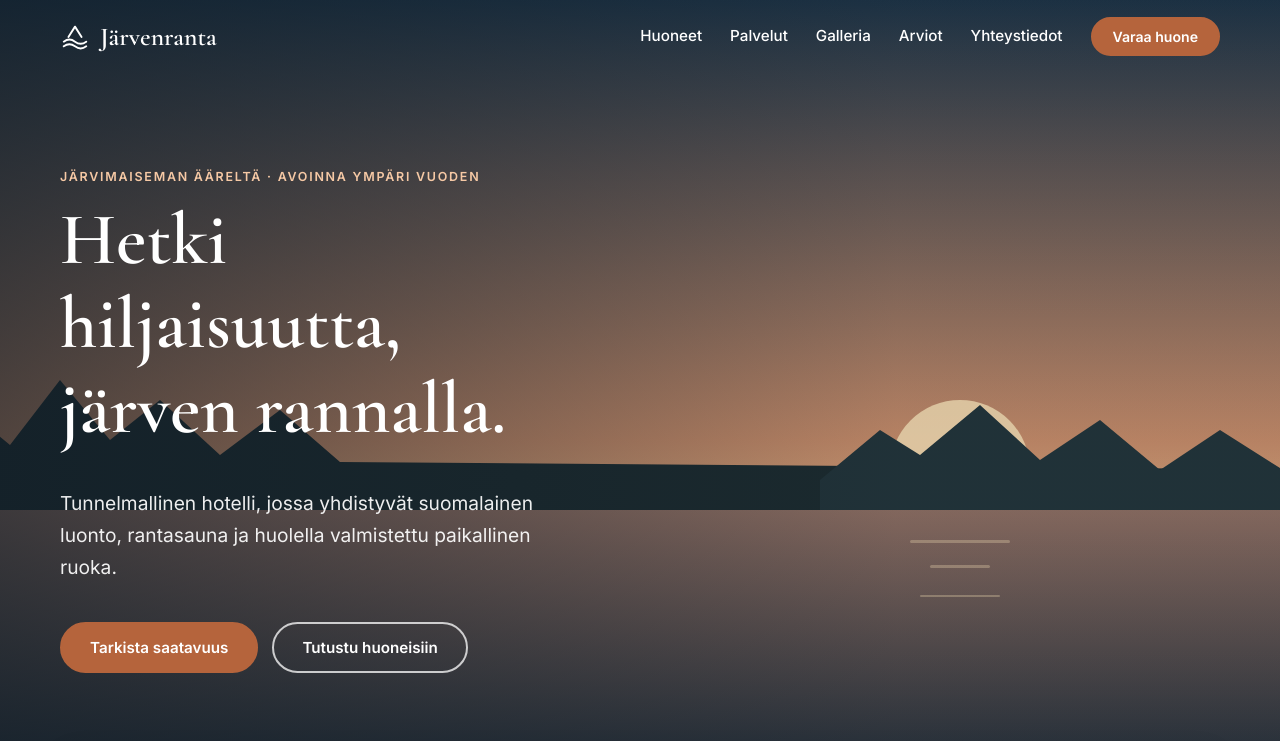
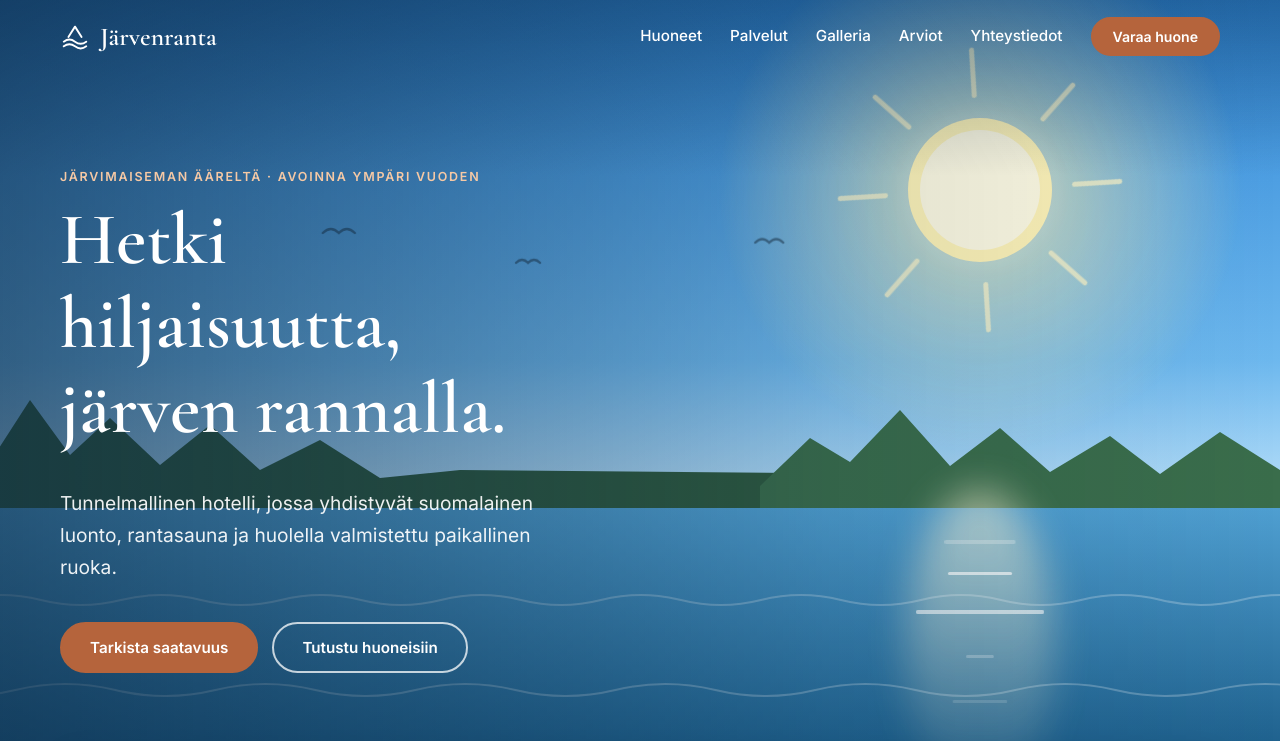
Before and after one commit to sirjere/nettisivu, a plain HTML site: page index.html in a window 1280 px wide. Shown: the top 741 px of the page. Drawn offline with nearby package versions, Linux system fonts and the light colour scheme.

Commit message:
Vaihda etusivun tausta animoiduksi aurinkoiseksi maisemaksi
Pilvetön sininen taivas, hehkuva aurinko pyörivine säteineen,
lentävät linnut ja välkehtivä järvi. Animaatiot pysähtyvät, jos
käyttäjä on pyytänyt vähennettyä liikettä.

Co-Authored-By: Claude Opus 5.5 <noreply@anthropic.com>
Claude-Session: https://claude.ai/code/session_01SCEoMqrUJyL5WHEwBWtz7z

```diff
--- a/index.html
+++ b/index.html
@@ -39,24 +39,65 @@
         <svg viewBox="0 0 1440 800" preserveAspectRatio="xMidYMid slice">
           <defs>
             <linearGradient id="sky" x1="0" y1="0" x2="0" y2="1">
-              <stop offset="0" stop-color="#1d3346"/>
-              <stop offset=".55" stop-color="#c98d6a"/>
-              <stop offset=".75" stop-color="#f1c58f"/>
+              <stop offset="0" stop-color="#2f86d6"/>
+              <stop offset=".45" stop-color="#6db8ee"/>
+              <stop offset=".64" stop-color="#bfe3fa"/>
             </linearGradient>
             <linearGradient id="lake" x1="0" y1="0" x2="0" y2="1">
-              <stop offset="0" stop-color="#8f6f63"/>
-              <stop offset="1" stop-color="#152634"/>
+              <stop offset="0" stop-color="#4f9fd1"/>
+              <stop offset="1" stop-color="#14537e"/>
             </linearGradient>
+            <radialGradient id="sunGlow">
+              <stop offset="0" stop-color="#fffbe6" stop-opacity=".95"/>
+              <stop offset=".35" stop-color="#fff2b3" stop-opacity=".55"/>
+              <stop offset="1" stop-color="#fff2b3" stop-opacity="0"/>
+            </radialGradient>
+            <linearGradient id="sunPath" x1="0" y1="0" x2="0" y2="1">
+              <stop offset="0" stop-color="#fff8d6" stop-opacity=".9"/>
+              <stop offset="1" stop-color="#fff8d6" stop-opacity="0"/>
+            </linearGradient>
+            <filter id="soft" x="-50%" y="-20%" width="200%" height="140%"><feGaussianBlur stdDeviation="18"/></filter>
           </defs>
           <rect width="1440" height="800" fill="url(#sky)"/>
-          <circle cx="1040" cy="470" r="70" fill="#fbe3b8" opacity=".85"/>
-          <path d="M0 470 L60 420 L90 445 L140 380 L190 440 L240 400 L300 455 L360 410 L420 462 L1440 470 V520 H0Z" fill="#1c2b2f"/>
-          <path d="M900 480 L960 430 L1000 455 L1060 405 L1120 460 L1180 420 L1240 470 L1300 430 L1360 468 L1440 440 V520 H900Z" fill="#22343a"/>
-          <rect y="510" width="1440" height="290" fill="url(#lake)"/>
-          <g fill="#fbe3b8" opacity=".35">
-            <rect x="990" y="540" width="100" height="3" rx="1.5"/>
-            <rect x="1010" y="565" width="60" height="3" rx="1.5"/>
-            <rect x="1000" y="595" width="80" height="2" rx="1"/>
+
+          <!-- Aurinko -->
+          <g class="sun" transform="translate(1060 190)">
+            <circle class="sun-glow" r="260" fill="url(#sunGlow)"/>
+            <g class="sun-rays" stroke="#fff6c8" stroke-width="5" stroke-linecap="round" opacity=".7">
+              <line y1="-95" y2="-140"/><line y1="95" y2="140"/><line x1="-95" x2="-140"/><line x1="95" x2="140"/>
+              <line x1="-67" y1="-67" x2="-99" y2="-99"/><line x1="67" y1="67" x2="99" y2="99"/>
+              <line x1="67" y1="-67" x2="99" y2="-99"/><line x1="-67" y1="67" x2="-99" y2="99"/>
+            </g>
+            <circle r="72" fill="#fff4b8"/>
+            <circle r="60" fill="#fffbe3"/>
+          </g>
+
+          <!-- Linnut -->
+          <g class="birds" fill="none" stroke="#1d3346" stroke-width="2.4" stroke-linecap="round" opacity=".55">
+            <path class="bird b1" d="M0 0 q8 -8 16 0 q8 -8 16 0"/>
+            <path class="bird b2" d="M0 0 q6 -6 12 0 q6 -6 12 0"/>
+            <path class="bird b3" d="M0 0 q7 -7 14 0 q7 -7 14 0"/>
+          </g>
+
+          <!-- Metsä -->
+          <path d="M0 482 L40 440 L70 462 L110 400 L150 455 L190 418 L240 465 L290 425 L340 470 L400 440 L460 478 L540 470 L1440 478 V520 H0Z" fill="#2e5a3f"/>
+          <path d="M840 486 L890 438 L930 462 L980 410 L1030 466 L1080 428 L1130 472 L1190 436 L1240 474 L1300 432 L1360 470 L1440 446 V520 H840Z" fill="#3a6d4b"/>
+          <rect y="508" width="1440" height="292" fill="url(#lake)"/>
+
+          <!-- Auringon heijastus ja välke -->
+          <g class="reflection">
+            <ellipse class="sun-path" cx="1060" cy="640" rx="70" ry="150" fill="url(#sunPath)" filter="url(#soft)" opacity=".5"/>
+            <g class="shimmer" fill="#ffffff">
+              <rect x="1010" y="540" width="100" height="4" rx="2"/>
+              <rect x="1030" y="572" width="60" height="3" rx="1.5"/>
+              <rect x="995" y="610" width="130" height="4" rx="2"/>
+              <rect x="1040" y="655" width="40" height="3" rx="1.5"/>
+              <rect x="1015" y="700" width="90" height="3" rx="1.5"/>
+            </g>
+          </g>
+          <g class="waves" fill="none" stroke="#ffffff" stroke-width="2" stroke-linecap="round" opacity=".25">
+            <path d="M-200 600 q40 -10 80 0 t80 0 t80 0 t80 0 t80 0 t80 0 t80 0 t80 0 t80 0 t80 0 t80 0 t80 0 t80 0 t80 0 t80 0 t80 0 t80 0 t80 0 t80 0 t80 0 t80 0 t80 0"/>
+            <path d="M-200 690 q50 -12 100 0 t100 0 t100 0 t100 0 t100 0 t100 0 t100 0 t100 0 t100 0 t100 0 t100 0 t100 0 t100 0 t100 0 t100 0 t100 0 t100 0 t100 0"/>
           </g>
         </svg>
       </div>
--- a/style.css
+++ b/style.css
@@ -94,7 +94,36 @@ p { margin: 0 0 1em; }
 .hero { position: relative; min-height: 100vh; min-height: 100svh; display: flex; align-items: center; color: #fff; overflow: hidden; }
 .hero-bg { position: absolute; inset: 0; }
 .hero-bg svg { width: 100%; height: 100%; }
-.hero::after { content: ""; position: absolute; inset: 0; background: linear-gradient(90deg, rgba(16,28,38,.65), rgba(16,28,38,.1) 70%); }
+.hero::after { content: ""; position: absolute; inset: 0; background: linear-gradient(90deg, rgba(12,40,66,.62), rgba(12,40,66,.12) 65%, transparent), linear-gradient(180deg, rgba(12,40,66,.35), transparent 22%); }
+
+/* Live-tausta: aurinko, linnut ja välkehtivä järvi */
+.sun-glow { transform-box: fill-box; transform-origin: center; animation: glow 6s ease-in-out infinite; }
+.sun-rays { animation: spin 60s linear infinite; }
+.sun-path { animation: glow 5s ease-in-out infinite; transform-box: fill-box; transform-origin: center top; }
+.shimmer rect { transform-box: fill-box; transform-origin: center; animation: shimmer 3.2s ease-in-out infinite; }
+.shimmer rect:nth-child(2) { animation-delay: -.8s; }
+.shimmer rect:nth-child(3) { animation-delay: -1.6s; }
+.shimmer rect:nth-child(4) { animation-delay: -2.2s; }
+.shimmer rect:nth-child(5) { animation-delay: -2.8s; }
+.waves path { animation: drift 14s linear infinite; }
+.waves path:nth-child(2) { animation-duration: 20s; animation-direction: reverse; }
+.bird { animation: fly 38s linear infinite; }
+.b1 { animation-delay: -4s; }
+.b2 { animation-delay: -10s; animation-duration: 44s; }
+.b3 { animation-delay: -14s; animation-duration: 41s; }
+@keyframes glow { 50% { opacity: .7; transform: scale(1.06); } }
+@keyframes spin { to { transform: rotate(360deg); } }
+@keyframes shimmer { 0%, 100% { opacity: .15; transform: scaleX(.6); } 50% { opacity: .75; transform: scaleX(1.1); } }
+@keyframes drift { to { transform: translateX(-160px); } }
+@keyframes fly {
+  0%   { transform: translate(-80px, 260px); }
+  25%  { transform: translate(340px, 230px); }
+  50%  { transform: translate(760px, 250px); }
+  75%  { transform: translate(1180px, 215px); }
+  100% { transform: translate(1540px, 235px); }
+}
+.b2 { translate: 30px 22px; }
+.b3 { translate: 58px -6px; }
 .hero-content { position: relative; z-index: 1; padding: 120px 0 80px; max-width: 1160px; }
 .hero .eyebrow { color: #f6c9a5; }
 .hero h1 { max-width: 14ch; }
@@ -236,6 +265,7 @@ textarea { resize: vertical; }
 @media (prefers-reduced-motion: reduce) {
   html { scroll-behavior: auto; }
   .reveal { opacity: 1; transform: none; transition: none; }
+  .hero-bg * { animation: none !important; }
 }
 
 /* Responsive */
@@ -275,4 +305,6 @@ textarea { resize: vertical; }
   .facts div { padding: 20px 12px; }
   .facts strong { font-size: 1.6rem; }
   .about-visual { height: 320px; }
+  .hero-bg .sun { transform: translate(830px, 150px) scale(.65); }
+  .hero-bg .reflection { transform: translateX(-230px); }
 }
```
